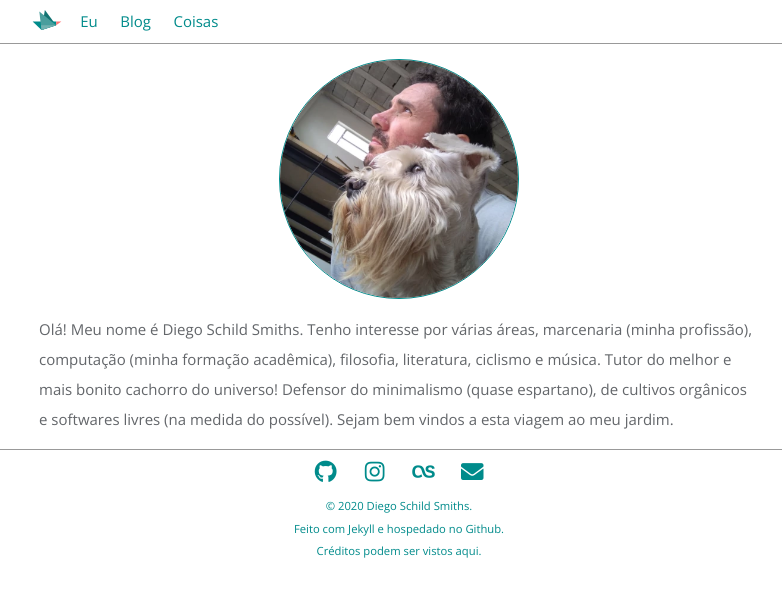
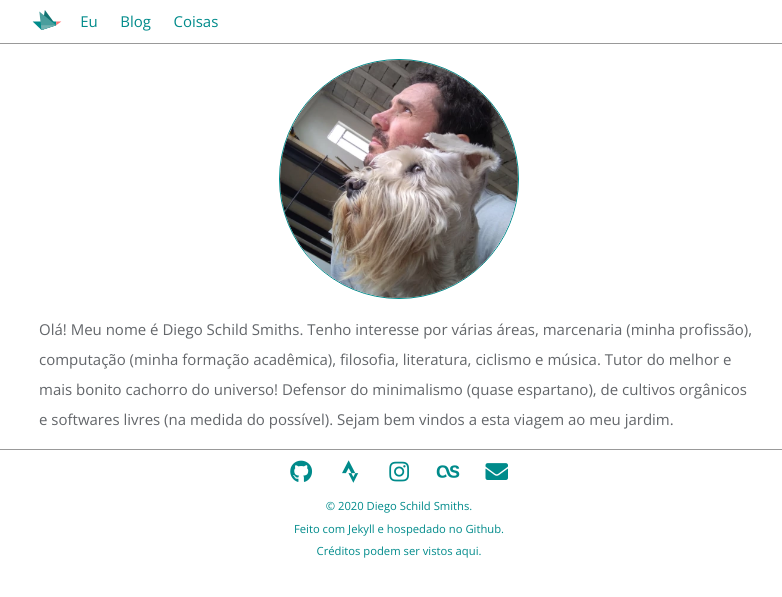
Before and after one commit to diegossmiths/diegossmiths.github.io, a Jekyll site: the page built from index.md, in a window 1280 px wide. Shown: the top 597 px of the page, without its empty margins (241-1023 px from the left). Built offline with Jekyll 4.4.1, drawn with Linux system fonts in a browser that asks for light colours; our own code applies the rules of GitHub Pages for plain Markdown files.

Commit message:
Update footer.html
Adicionado Strava e atualizado a conta do LastFM.

```diff
--- a/_includes/footer.html
+++ b/_includes/footer.html
@@ -3,6 +3,11 @@
         <li class="gitlab">
             <a href="https://github.com/{{ site.gitlab_username }}" title="GitHub">
                 <i class="fab fa-github"></i>
+            </a>
+        </li>
+	<li class="strava">
+			<a href="https://www.strava.com/athletes/{{ site.strava_username }}" title="Strava">
+                <i class="fab fa-strava"></i>
             </a>
         </li>
         <li class="instagram">
```
